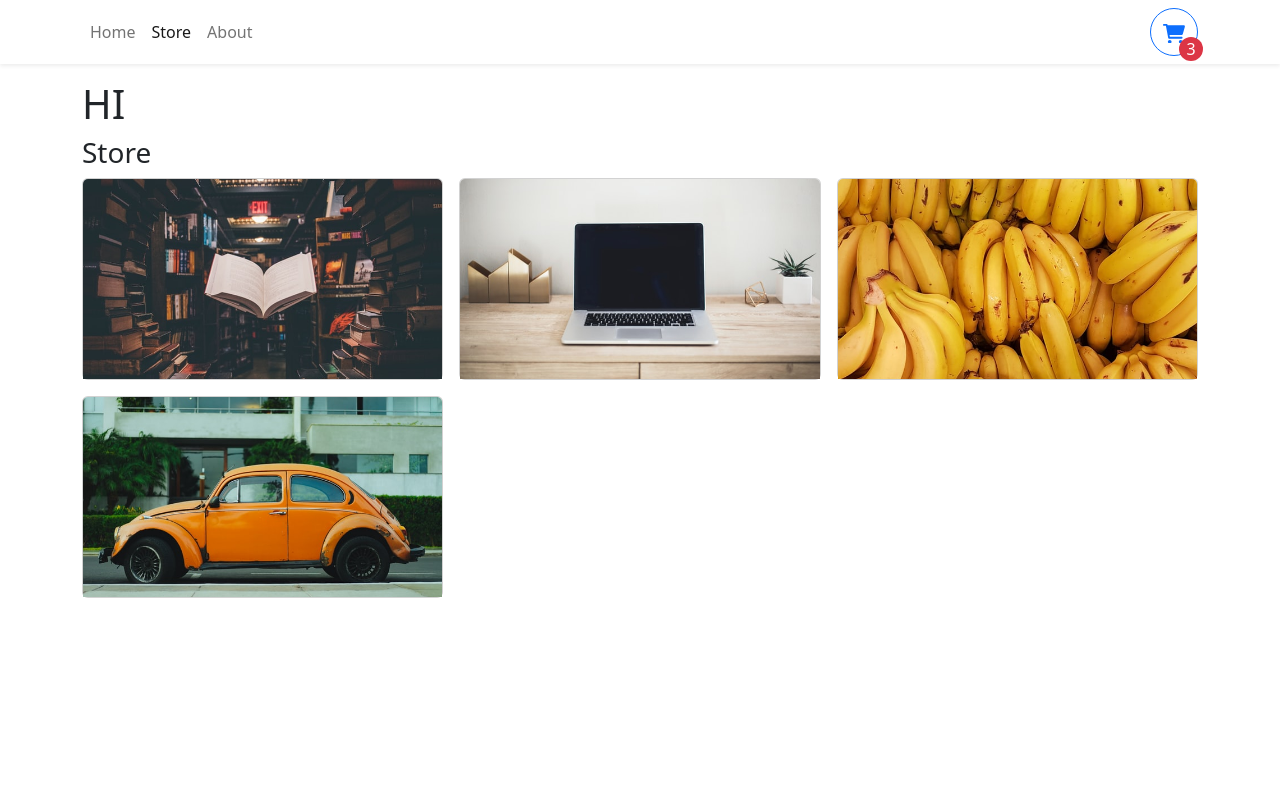
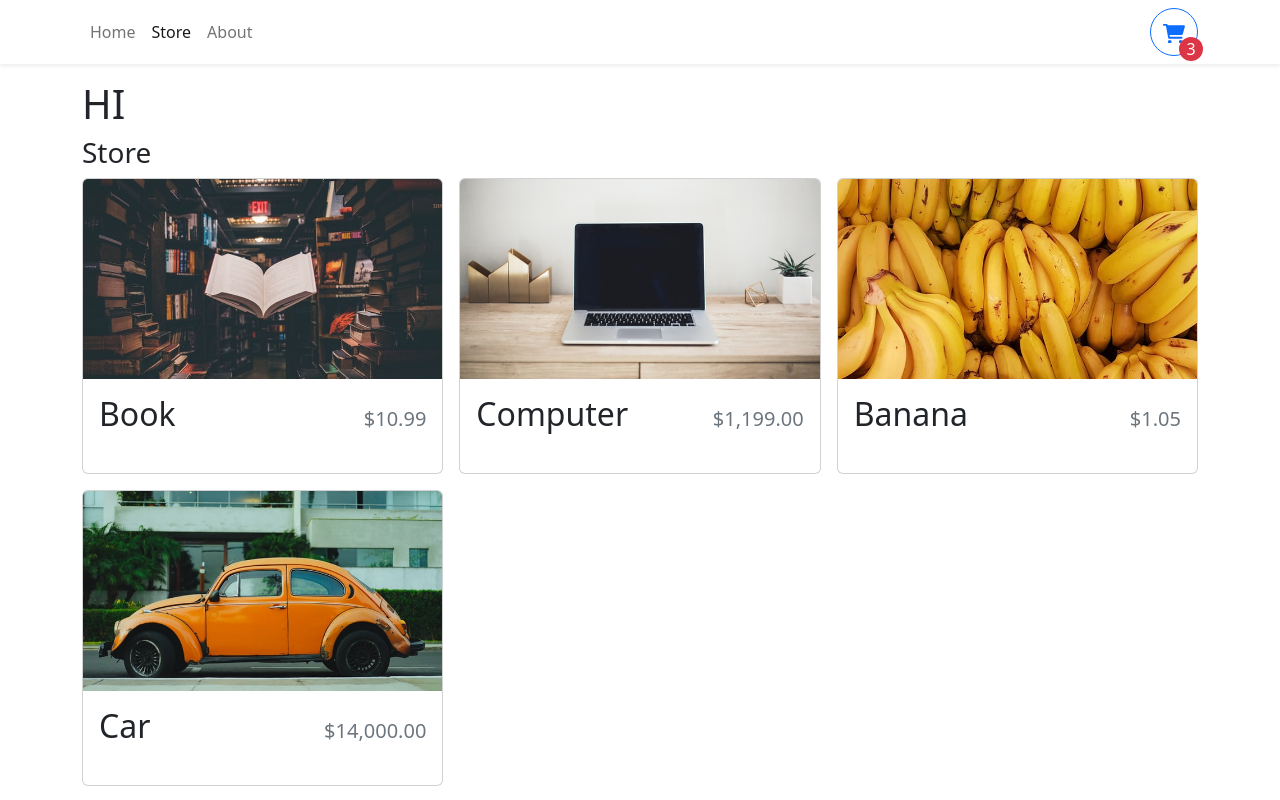
Before and after one commit to Soyebmahir/ShoppingCart-with-ReactTYPESCRIPT, a React (Vite) app: page /store in a window 1280 px wide. Built offline with nearby package versions, Linux system fonts and the light colour scheme.

Commit message:
working on card style in store with currency formatter utilities

```diff
--- a/src/component/StoreItem.tsx
+++ b/src/component/StoreItem.tsx
@@ -1,4 +1,5 @@
 import { Card } from "react-bootstrap"
+import formateCurrency from "../utilities/formateCurrency"
 
 type StoreItemProps = {
     id: number
@@ -11,6 +12,14 @@ const StoreItem = ({ id, name, price, imgUrl }: StoreItemProps) => {
     return (
         <Card>
             <Card.Img variant="top" src={imgUrl} height="200px" style={{ objectFit: "cover" }} />
+            <Card.Body className="d-flex flex-column">
+                <Card.Title className="d-flex justify-content-between align-items-baseline mb-4">
+                    <span className="fs-2">{name}</span>
+                    <span className="ms-2 text-muted">{formateCurrency(price)}</span>
+
+                </Card.Title>
+
+            </Card.Body>
         </Card>
     );
 };
--- /dev/null
+++ b/src/utilities/formateCurrency.tsx
@@ -0,0 +1,9 @@
+const CURRENCY_FORMATTER = new Intl.NumberFormat(undefined, {
+    currency: "USD", style: "currency"
+})
+
+const formateCurrency = (number:number) => {
+    return CURRENCY_FORMATTER.format(number)
+};
+
+export default formateCurrency;
```
